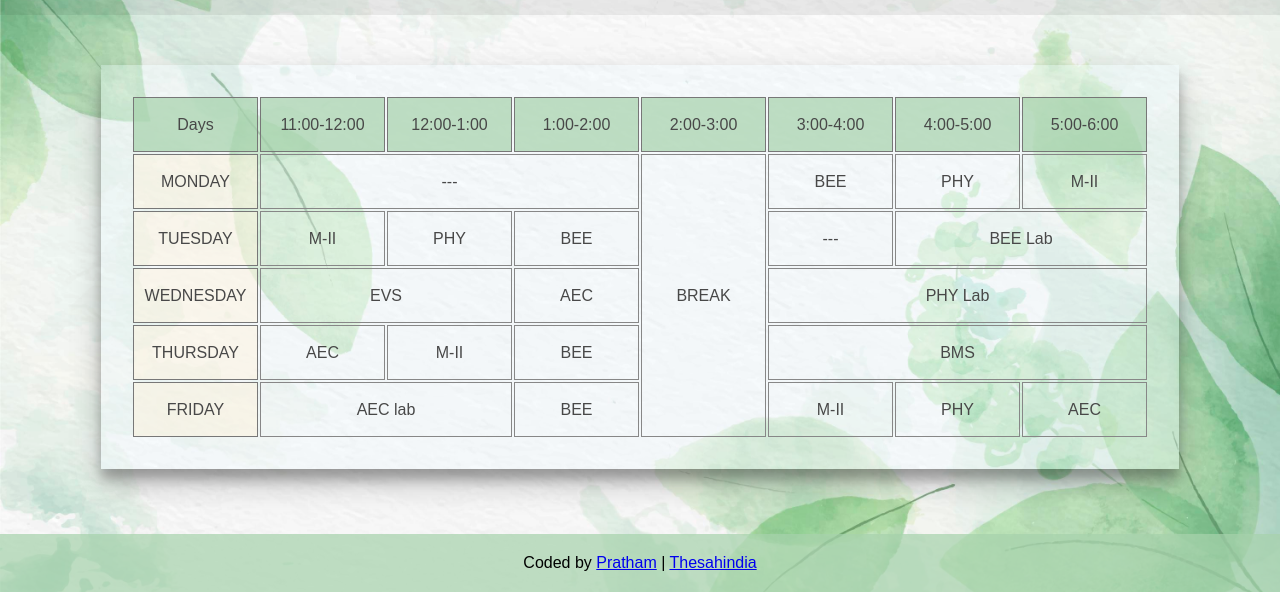
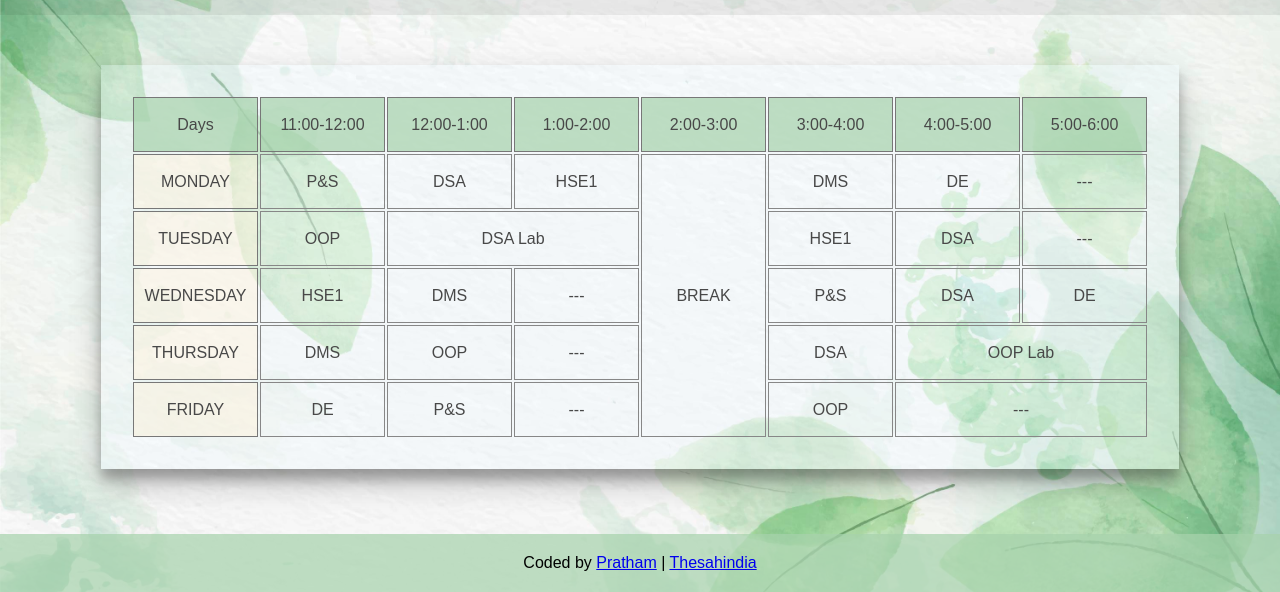
Before and after one commit to Prxthxxmmm/CSE-39-Time-Table, a plain HTML site: page index.html in a window 1280 px wide. Shown: the part 228-820 px from the top of the page. Drawn offline with Linux system fonts and the light colour scheme.

Commit message:
Update index.html

```diff
--- a/index.html
+++ b/index.html
@@ -14,13 +14,14 @@
          <h1>VB-27 Time Table</h1>
       </header>
       <header class="links-header">
-         <a class="header-links" href="https://classroom.google.com/" target="_blank"><img src="google-classroom.svg" /></a>
-         <a class="header-links" href="https://kiitportal.kiituniversity.net/irj/portal/" target="_blank"><img src="sap.svg" /></a>
+         <a class="header-links" href="https://classroom.google.com/" target="_blank"><img
+               src="google-classroom.svg" /></a>
+         <a class="header-links" href="https://kiitportal.kiituniversity.net/irj/portal/" target="_blank"><img
+               src="sap.svg" /></a>
          <a class="header-links" href="https://kiitmoodle.in/" target="_blank"><img src="Moodle.svg" /></a>
          <a class="header-links" href="https://mail.google.com/" target="_blank"><img src="gmail.svg" /></a>
-         <a class="header-links"
-            href="https://drive.google.com/drive/u/0/folders/1mYFn-K-CveG_XcxlwuwgRbBN65mQWCpG" target="_blank"><img
-               src="drive.svg" /></a>
+         <a class="header-links" href="https://drive.google.com/drive/u/0/folders/1mYFn-K-CveG_XcxlwuwgRbBN65mQWCpG"
+            target="_blank"><img src="drive.svg" /></a>
       </header>
       <table>
          <thead>
@@ -39,58 +40,83 @@
          <tbody>
             <tr>
                <td class="day">MONDAY</td>
-               <td class="box" colspan="3">---
+               <td class="box">
+                  <div class="overlay"></div>
+                  <a class="class-link" href="https://meet.google.com" target="_blank">P&S</a>
+               </td>
+               <td class="box">
+                  <div class="overlay"></div>
+                  <a class="class-link" href="https://meet.google.com" target="_blank">DSA</a>
+               </td>
+               <td class="box">
+                  <div class="overlay"></div>
+                  <a class="class-link" href="https://meet.google.com" target="_blank">HSE1</a>
+               </td>
                <td class="box break" rowspan="6">
                   <a class="class-link" href="http://www.barneysvideoresume.com/" target="_blank">BREAK</a>
                </td>
                <td class="box">
                   <div class="overlay"></div>
-                  <a class="class-link" href="https://meet.google.com/wui-egrh-wme" target="_blank">BEE</a>
+                  <a class="class-link" href="https://meet.google.com" target="_blank">DMS</a>
                </td>
                <td class="box">
                   <div class="overlay"></div>
-                  <a class="class-link" href="https://meet.google.com/htx-niix-qab" target="_blank">PHY</a>
+                  <a class="class-link" href="https://meet.google.com" target="_blank">DE</a>
                </td>
                <td class="box">
                   <div class="overlay"></div>
-                  <a class="class-link" href="https://meet.google.com/cdt-kckf-iof" target="_blank">M-II</a>
+                  <a class="box blank">---</a>
                </td>
             </tr>
             <tr>
                <td class="day">TUESDAY</td>
                <td class="box">
                   <div class="overlay"></div>
-                  <a class="class-link" href="https://meet.google.com/cdt-kckf-iof " target="_blank">M-II</a>
+                  <a class="class-link" href="https://meet.google.com" target="_blank">OOP</a>
+               </td>
+               <td class="box" colspan='2'>
+                  <div class="overlay"></div>
+                  <a class="class-link" href="https://meet.google.com" target="_blank">DSA Lab</a>
+               </td>
+
+               <td class="box">
+                  <div class='overlay'></div>
+                  <a class="class-link" href="meet.google.com" target="_blank">HSE1</a>
                </td>
                <td class="box">
                   <div class="overlay"></div>
-                  <a class="class-link" href="https://meet.google.com/htx-niix-qab" target="_blank">PHY</a>
+                  <a class="class-link" href="https://meet.google.com" target="_blank">DSA</a>
                </td>
                <td class="box">
                   <div class="overlay"></div>
-                  <a class="class-link" href="https://meet.google.com/wui-egrh-wme" target="_blank">BEE</a>
-               </td>
-               <td class="box blank">
-                  ---
-               </td>
-               <td class="box" colspan="2">
-                  <div class="overlay"></div>
-                  <a class="class-link" href="https://meet.google.com/wui-egrh-wme" target="_blank">BEE Lab</a>
+                  <a class="box blank">---</a>
                </td>
             </tr>
             <tr>
                <td class="day">WEDNESDAY</td>
-               <td class="box" colspan="2">
+               <td class="box">
                   <div class="overlay"></div>
-                  <a class="class-link" href="https://meet.google.com/yxt-vffi-yta" target="_blank">EVS</a>
+                  <a class="class-link" href="https://meet.google.com" target="_blank">HSE1</a>
                </td>
                <td class="box">
                   <div class="overlay"></div>
-                  <a class="class-link" href="https://meet.google.com/pdb-aokd-rdw" target="_blank">AEC</a>
+                  <a class="class-link" href="https://meet.google.com" target="_blank">DMS</a>
                </td>
-               <td class="box" colspan="3">
+               <td class="box">
                   <div class="overlay"></div>
-                  <a class="class-link" href="https://meet.google.com/htx-niix-qab" target="_blank">PHY Lab</a>
+                  <a class="box blank">---</a>
+
+               <td class="box">
+                  <div class="overlay"></div>
+                  <a class="class-link" href="https://meet.google.com" target="_blank">P&S</a>
+               </td>
+               <td class="box">
+                  <div class="overlay"></div>
+                  <a class="class-link" href="https://meet.google.com" target="_blank">DSA</a>
+               </td>
+               <td class="box">
+                  <div class="overlay"></div>
+                  <a class="class-link" href="https://meet.google.com" target="_blank">DE</a>
                </td>
 
             </tr>
@@ -98,44 +124,46 @@
                <td class="day">THURSDAY</td>
                <td class="box">
                   <div class="overlay"></div>
-                  <a class="class-link" href="https://meet.google.com/etb-kbyr-dzp" target="_blank">AEC</a>
+                  <a class="class-link" href="https://meet.google.com" target="_blank">DMS</a>
                </td>
                <td class="box">
                   <div class="overlay"></div>
-                  <a class="class-link" href="https://meet.google.com/cdt-kckf-iof" target="_blank">M-II</a>
+                  <a class="class-link" href="https://meet.google.com" target="_blank">OOP</a>
                </td>
                <td class="box">
                   <div class="overlay"></div>
-                  <a class="class-link" href="https://meet.google.com/wui-egrh-wme" target="_blank">BEE</a>
+                  <a class="box blank">---</a>
+
+               <td class="box">
+                  <div class="overlay"></div>
+                  <a class="class-link" href="https://meet.google.com" target="_blank">DSA</a>
                </td>
-               <td class="box" colspan="3">
+               <td class="box" colspan="2">
                   <div class="overlay"></div>
-                  <a class="class-link" href="http://meet.google.com/rtg-fzze-sqw" target="_blank">BMS</a>
+                  <a class="class-link" href="https://meet.google.com" target="_blank">OOP Lab</a>
                </td>
+
             </tr>
             <tr>
                <td class="day">FRIDAY</td>
-               <td class="box" colspan="2">
+               <td class="box">
                   <div class="overlay"></div>
-                  <a class="class-link" href="http://tedmosbyisajerk.com/" target="_blank">AEC lab</a>
+                  <a class="class-link" href="https://meet.google.com" target="_blank">DE</a>
                </td>
                <td class="box">
                   <div class="overlay"></div>
-                  <a class="class-link" href="https://meet.google.com/wui-egrh-wme" target="_blank">BEE</a>
+                  <a class="class-link" href="https://meet.google.com" target="_blank">P&S</a>
                </td>
                <td class="box">
                   <div class="overlay"></div>
-                  <a class="class-link" href="https://meet.google.com/cdt-kckf-iof" target="_blank">M-II</a>
-               </td>
-               <td class="box">
-                  <div class="overlay"></div>
-                  <a class="class-link" href="https://meet.google.com/htx-niix-qab" target="_blank">PHY</a>
-               </td>
-
-               <td class="box">
-                  <div class="overlay"></div>
-                  <a class="class-link" href="https://meet.google.com/nbc-nnhk-hbq" target="_blank">AEC</a>
-               </td>
+                  <a class="box blank">---</a>
+                  <td class="box">
+                     <div class="overlay"></div>
+                     <a class="class-link" href="https://meet.google.com" target="_blank">OOP</a>
+                  </td>
+                  <td class="box" colspan="2">
+                     <div class="overlay"></div>
+                     <a class="box blank">---</a>
             </tr>
          </tbody>
       </table>
```
